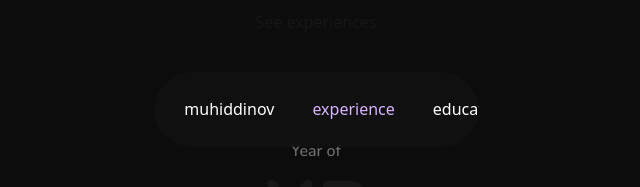
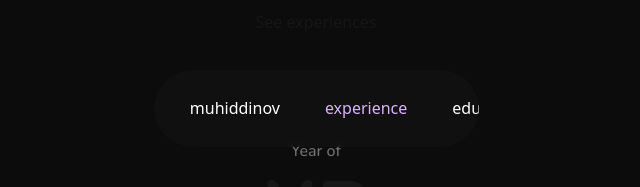
Before and after one commit to muhiddinovismoil/portfolio_site, a Next.js app: page / in a window 1280 px wide. Shown: the part 613-800 px from the top of the page, without its empty margins (324-964 px from the left). Built offline with nearby package versions, Linux system fonts and the light colour scheme.

Commit message:
favicon ico changed and slider one setting updated

```diff
--- a/src/components/client/slider-xp.tsx
+++ b/src/components/client/slider-xp.tsx
@@ -12,6 +12,7 @@ export const SliderXp = () => {
                 modules={[Pagination]}
                 spaceBetween={10}
                 slidesPerView={1.4}
+                speed={500}
                 // pagination={{ clickable: true }}
             >
                 {xpData.map((item) => (
--- a/src/components/header/header.tsx
+++ b/src/components/header/header.tsx
@@ -4,10 +4,10 @@ export function Header() {
     return (
         <header className="fixed bottom-[40px] w-full flex justify-center z-50">
             <div className="rounded-[100px] max-w-[325px] w-full bg-[#131313]/70 backdrop-blur-xs  overflow-hidden">
-                <div className="flex justify-center overflow-x-auto whitespace-nowrap gap-[38px] pt-[25px] pb-[26px] scrollbar-none">
+                <div className="flex justify-center overflow-x-auto whitespace-nowrap gap-[45px] pt-[26px] pb-[27px] scrollbar-none">
                     <Link
                         href={"/"}
-                        className="pl-[90px] shrink-0 text-white font-light"
+                        className="pl-[115px] shrink-0 text-white font-light"
                     >
                         muhiddinov
                     </Link>
```
Also changed, not shown: 1 other file (tests, documents, lock files or other folders).
